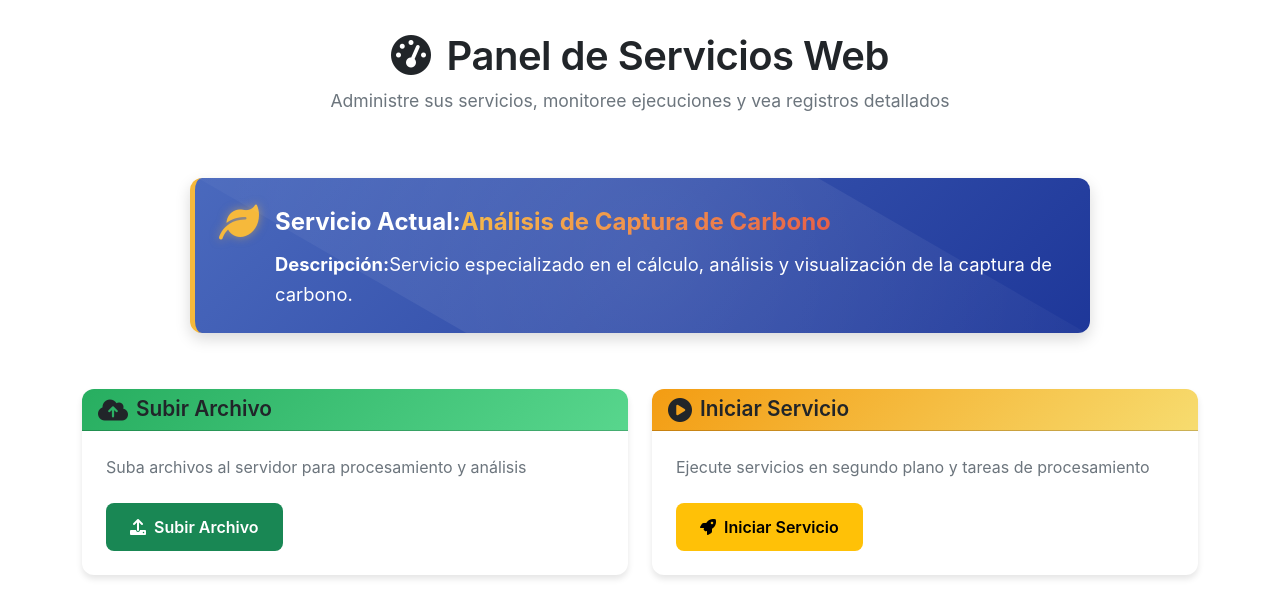
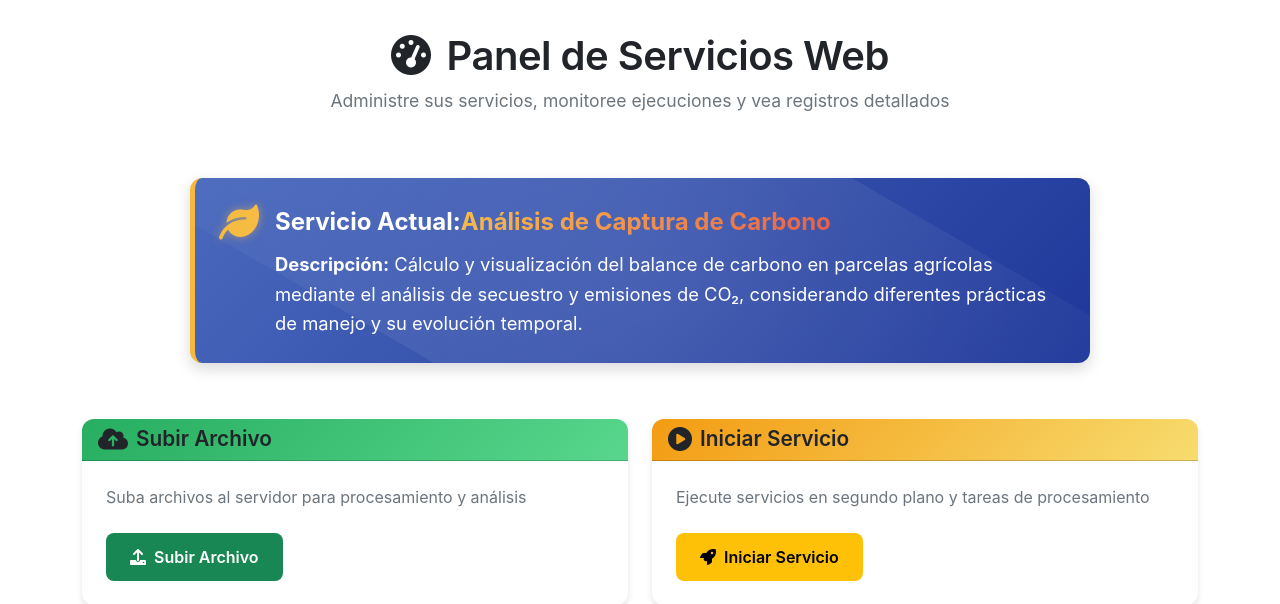
Before and after one commit to AnkS4/orchestrator_web2, a Flask app: page / in a window 1280 px wide. Shown: the part 72-676 px from the top of the page. Run offline with Flask 3, Linux system fonts and the light colour scheme; some libraries are stand-ins or nearby versions.

Commit message:
Update descriptions

```diff
--- a/app/templates/index.html
+++ b/app/templates/index.html
@@ -481,7 +481,7 @@
                     icon = 'fa-leaf';
                     title = 'Análisis de Captura de Carbono';
                     description = `
-                        <strong>Descripción:</strong>Servicio especializado en el cálculo, análisis y visualización de la captura de carbono.
+                        <strong>Descripción:</strong> Cálculo y visualización del balance de carbono en parcelas agrícolas mediante el análisis de secuestro y emisiones de CO₂, considerando diferentes prácticas de manejo y su evolución temporal.
                         `;
                     break;
                 case 'interpolation':
@@ -502,7 +502,7 @@
                     icon = 'fa-leaf';
                     title = 'Análisis de Captura de Carbono';
                     description = `
-                        <strong>Descripción:</strong>Servicio especializado en el cálculo, análisis y visualización de la captura de carbono.
+                        <strong>Descripción:</strong> Cálculo y visualización del balance de carbono en parcelas agrícolas mediante el análisis de secuestro y emisiones de CO₂, considerando diferentes prácticas de manejo y su evolución temporal.
                         `;
             }
 
```
